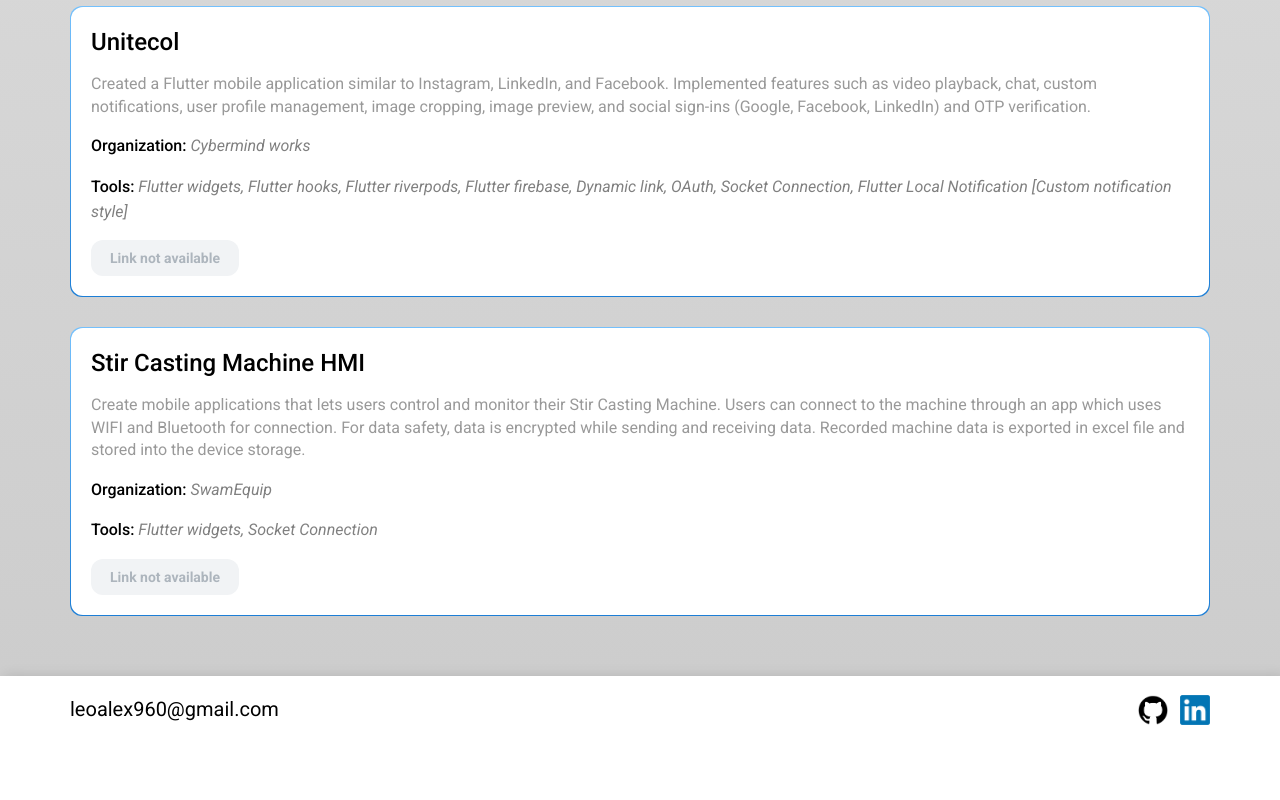
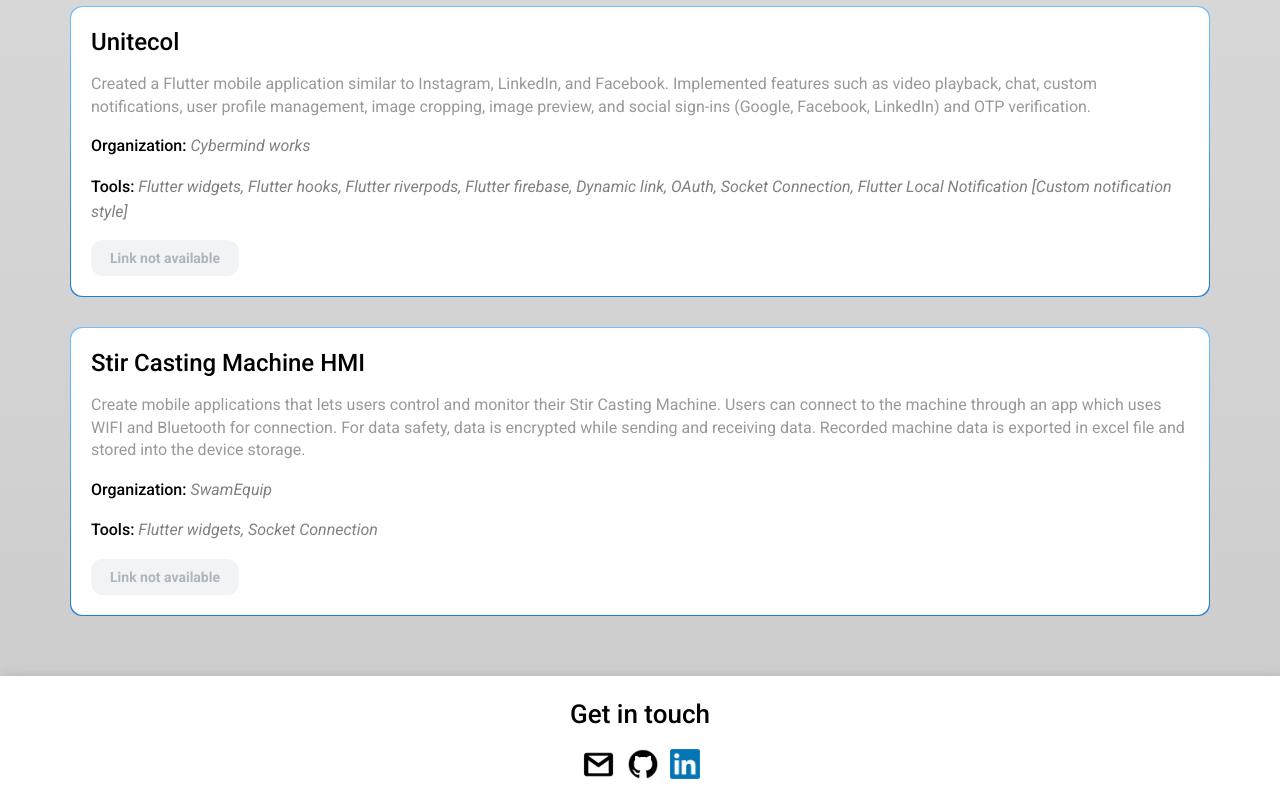
Before and after one commit to LeoAlexThomas/portfolio, a Next.js app: page / in a window 1280 px wide. Shown: the part 2797-3597 px from the top of the page. Before the commit the page ends 3540 px from the top, so only its background shows below. Built offline with nearby package versions, Linux system fonts and the light colour scheme.

Commit message:
altered footer layout

```diff
--- a/src/components/Footer.tsx
+++ b/src/components/Footer.tsx
@@ -1,4 +1,4 @@
-import { Text, Group, Image, Box } from "@mantine/core";
+import { Text, Group, Image, Box, Space } from "@mantine/core";
 import { socialLinks } from "@/common";
 
 const Footer = () => {
@@ -7,26 +7,21 @@
       bg="white"
       style={{
         boxShadow: "4px 0px 12px #00000020",
+        // background: "linear-gradient(180deg, #80000000, #000000)",
       }}
       mt={40}
     >
       <Box maw={1200} mx="auto" px={30} py={18}>
-        <Group justify="space-between" align="center">
-          <Text
-            fz={{ base: 16, sm: 20 }}
-            component="a"
-            href="mailto:leoalex960@gmail.com"
-          >
-            leoalex960@gmail.com
+        <Text fz={{ base: 20, sm: 26 }} fw={500} ta="center">
+          Get in touch
         </Text>
+        <Space h={12} />
         <Group gap={12} justify="center">
+          <a href={"mailto:leoalex960@gmail.com"} target="_blank">
+            <Image src="/images/gmail.webp" alt="gmail" w={35} h={35} />
+          </a>
           <a href={socialLinks.github} target="_blank">
-              <Image
-                src="/images/github_logo.webp"
-                alt="github"
-                w={30}
-                h={30}
-              />
+            <Image src="/images/github_logo.webp" alt="github" w={30} h={30} />
           </a>
           <a href={socialLinks.linkedIn} target="_blank">
             <Image
@@ -37,7 +32,6 @@
             />
           </a>
         </Group>
-        </Group>
       </Box>
     </Box>
   );
```
Also changed, not shown: public/images/gmail.webp (added). Lines whose indentation alone changed are shown as unchanged.
